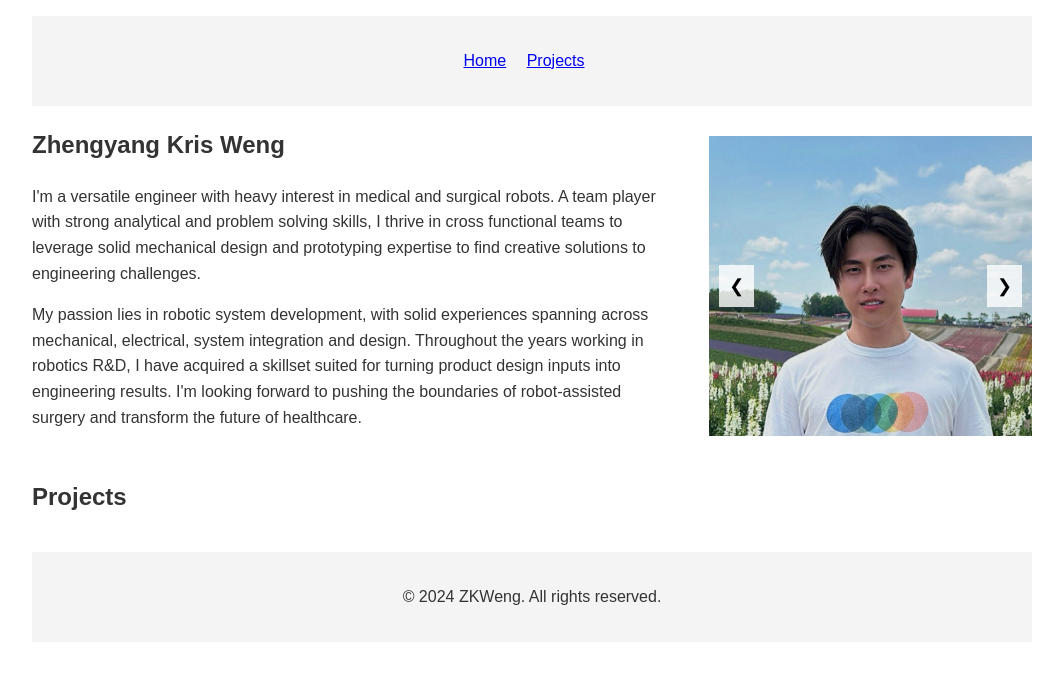
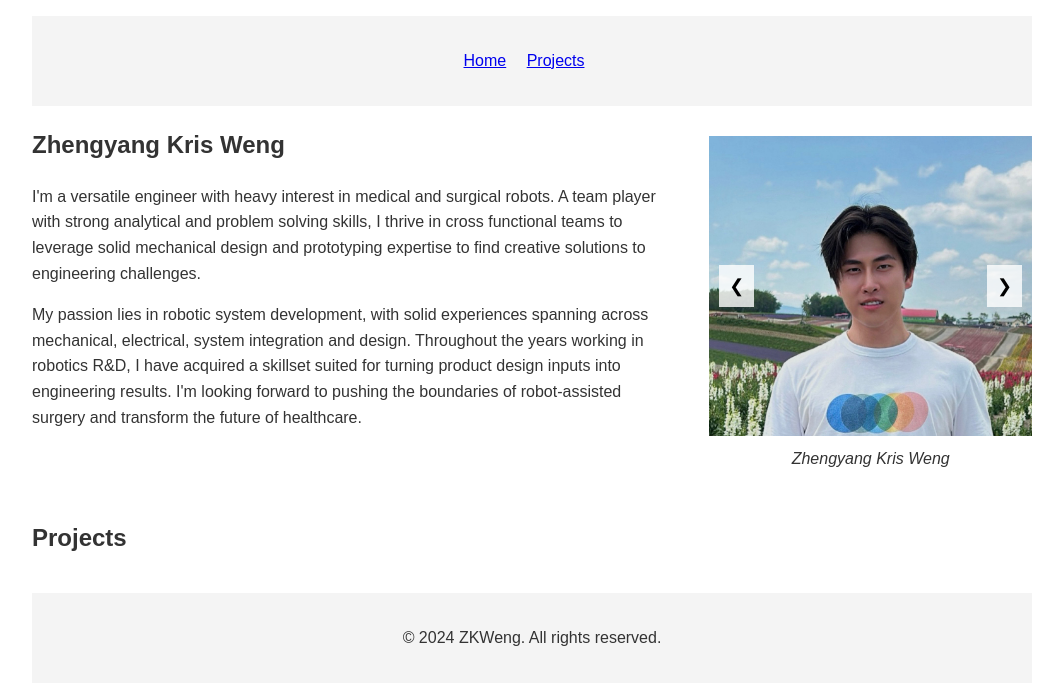
Before and after one commit to wengmister/wengmister.github.io, a Jekyll site: the page built from index.html, in a window 1280 px wide. Shown: the top 685 px of the page, without its empty margins (108-1171 px from the left). Built offline with Jekyll 4.4.1, drawn with Linux system fonts in a browser that asks for light colours.

Commit message:
updated alt text script

```diff
--- a/_sass/main.scss
+++ b/_sass/main.scss
@@ -38,6 +38,11 @@ nav ul li {
     margin-top: 30px; // Move down by 20 pixels
 }
 
+.image-caption {
+    text-align: center;
+    margin-top: 10px;
+    font-style: italic;
+}
 
 .carousel-container {
     position: relative;
--- a/index.html
+++ b/index.html
@@ -13,11 +13,12 @@ title: Home
         <div class="carousel-container">
             <img src="{{ 'assets/images/ZKW MSR.jpeg' | relative_url }}" alt="Zhengyang Kris Weng" class="carousel-image active">
             <img src="{{ 'assets/images/ZKW NEOCIS1.JPG' | relative_url }}" alt="While working at Neocis" class="carousel-image">
-            <img src="{{ 'assets/images/ZKW JNJ.jpg' | relative_url }}" alt="While working at Auris Health/JnJ" class="carousel-image">
+            <img src="{{ 'assets/images/ZKW JNJ.jpg' | relative_url }}" alt="While working at Auris Health, a Johnson & Johnson Company" class="carousel-image">
             <img src="{{ 'assets/images/ZKW HB.JPG' | relative_url }}" alt="While working at Harmonic Bionics" class="carousel-image">
             <button class="carousel-button prev" onclick="changeImage(-1)">❮</button>
             <button class="carousel-button next" onclick="changeImage(1)">❯</button>
         </div>
+        <p id="image-caption" class="image-caption"></p>
     </section>
 
 </section>
```
Also changed, not shown: other parts of index.html (+5 -0 lines).
